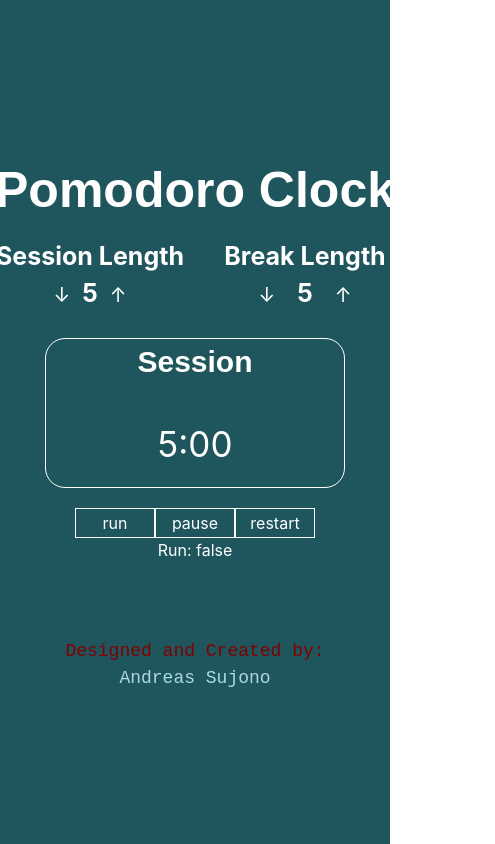
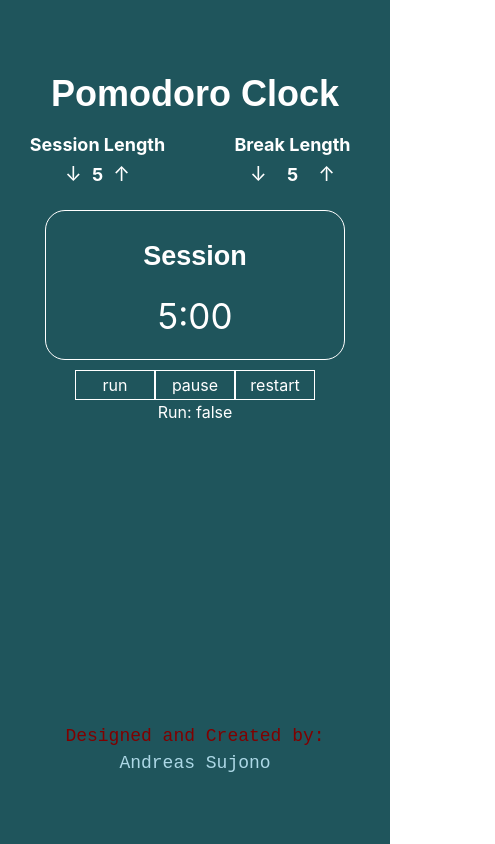
Before and after one commit to Andreas-Sujono/pomodoro-clock, a React app: page / in a window 390 px wide. Shown: the whole page, 495 px wide, since content can reach past the window. Built offline with nearby package versions, Linux system fonts and the light colour scheme.

Commit message:
add responsiveness

```diff
--- a/public/index.html
+++ b/public/index.html
@@ -32,7 +32,7 @@
 
 
 
-    <title>React App</title>
+    <title>Pomodoro Clock</title>
   </head>
   <body>
     <noscript>You need to enable JavaScript to run this app.</noscript>
--- a/src/components/clock.js
+++ b/src/components/clock.js
@@ -135,13 +135,12 @@ export default class Clock extends React.Component{
 
 	render(){
 		return(
-			<div>
 			<div className="clockMain">
 
 				<div className="title"> Pomodoro Clock </div>
 
-				<div className="sessionBreak">
-					<div className="session-box">
+				<div className="sessionBreak row">
+					<div className="session-box col">
 						<div className="session-label"> Session Length </div>
 						<div className="session-bottom">
 							<span className="sesion-decrement">
@@ -154,7 +153,7 @@ export default class Clock extends React.Component{
 						</div>
 					</div>
 
-					<div className="break-box">
+					<div className="break-box col">
 						<div className="break-label"> Break Length </div>
 						<span className="break-decrement">
 							<button name="break_value" onClick={this.handleDecrement}> &darr; </button>
@@ -198,12 +197,6 @@ export default class Clock extends React.Component{
 				<audio ref="audio_tag" src={timerEndSound} style={{display:'hidden'}}/>
 
 			</div>
-				<div className="footer">
-					<div> Designed and Created by: </div>
-					<div style={{color:'lightblue'}}> Andreas Sujono </div>
-				</div>
-			</div>
-
 		);
 	}
 }
--- a/src/index.css
+++ b/src/index.css
@@ -2,6 +2,7 @@ html , body , #root{
 	margin:0;
 	padding: 0;
 	height: 100%;
+	width:100%;
 }
 
 .back{
@@ -9,6 +10,7 @@ html , body , #root{
 	justify-content: center;
 	align-items: center;
 	height: 100%;
+	width:100%;
 	background-color: #1f555c;
 }
 .clockMain{
@@ -16,6 +18,7 @@ html , body , #root{
 	text-align: center;
 	position: relative;
 	margin-bottom: 50px;
+	width:100vw;
 
 }
 
@@ -27,17 +30,19 @@ html , body , #root{
 }
 
 .sessionBreak{
-	width: 500px;
-	height: 100px;
+	width: 100%;
+	max-width: 500px;
+	height: 100%;
 	font-weight: bold;
+	margin: auto;
+	margin-bottom: 20px;
 }
 
 .session-box{
 	width: 250px;
-	float: left;
-	height: 300px;
+	max-width: 100%;
+	height: 100%;
 	font-size: 25px;
-	margin-left: 70px;
 }
 
 .session-box .session_value{
@@ -72,6 +77,7 @@ html , body , #root{
 	left: 50%;
 	transform: translate(-50%,0);
 	font-size: 30px;
+	margin-top: 25px;
 }
 .clock-value{
 	font-size: 35px;
@@ -82,9 +88,9 @@ html , body , #root{
 }
 .operator{
 	margin: auto;
-	margin-top: -30px;
-	float: left;
+	margin-top: 10px;
 	width: 600px;
+	max-width: 100%;
 }
 .operator button{
 	display: inline-block;
@@ -104,4 +110,11 @@ html , body , #root{
 	font-family: monospace;
 	font-size:18px;
 	padding-top: 100px;
+	max-width: 100vw;
 }
+
+@media screen and (max-width:700px){
+	.clockMain .title{font-size: 36px;}
+	.clock-box .title{font-size: 27px;}
+	.sessionBreak *{font-size: 18px;}
+}
--- a/src/index.js
+++ b/src/index.js
@@ -6,6 +6,10 @@ import Clock from './components/clock.js'
 ReactDOM.render(
 	<div className="back">
 		<Clock />
+		<div className="footer">
+			<div> Designed and Created by: </div>
+			<div style={{color:'lightblue'}}> Andreas Sujono </div>
+		</div>
 	</div>
 	, document.getElementById('root')
 );
```
